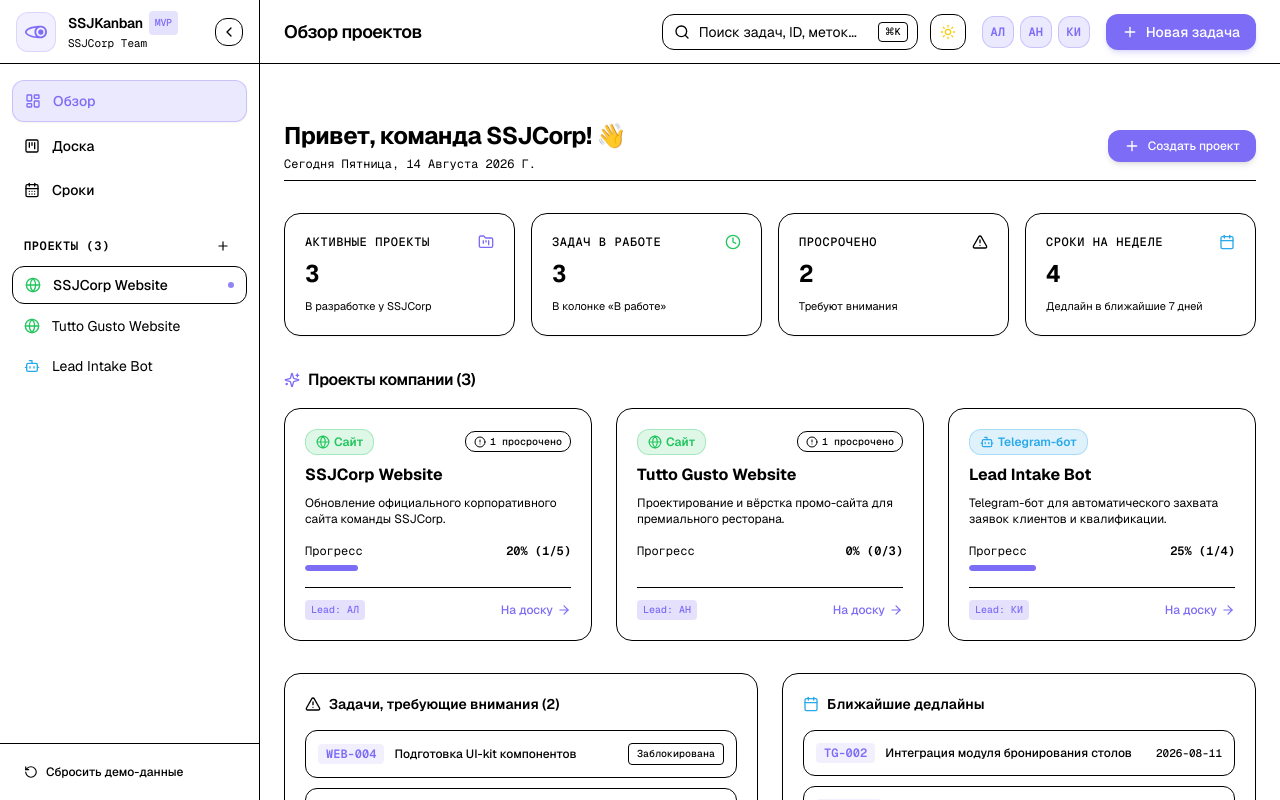
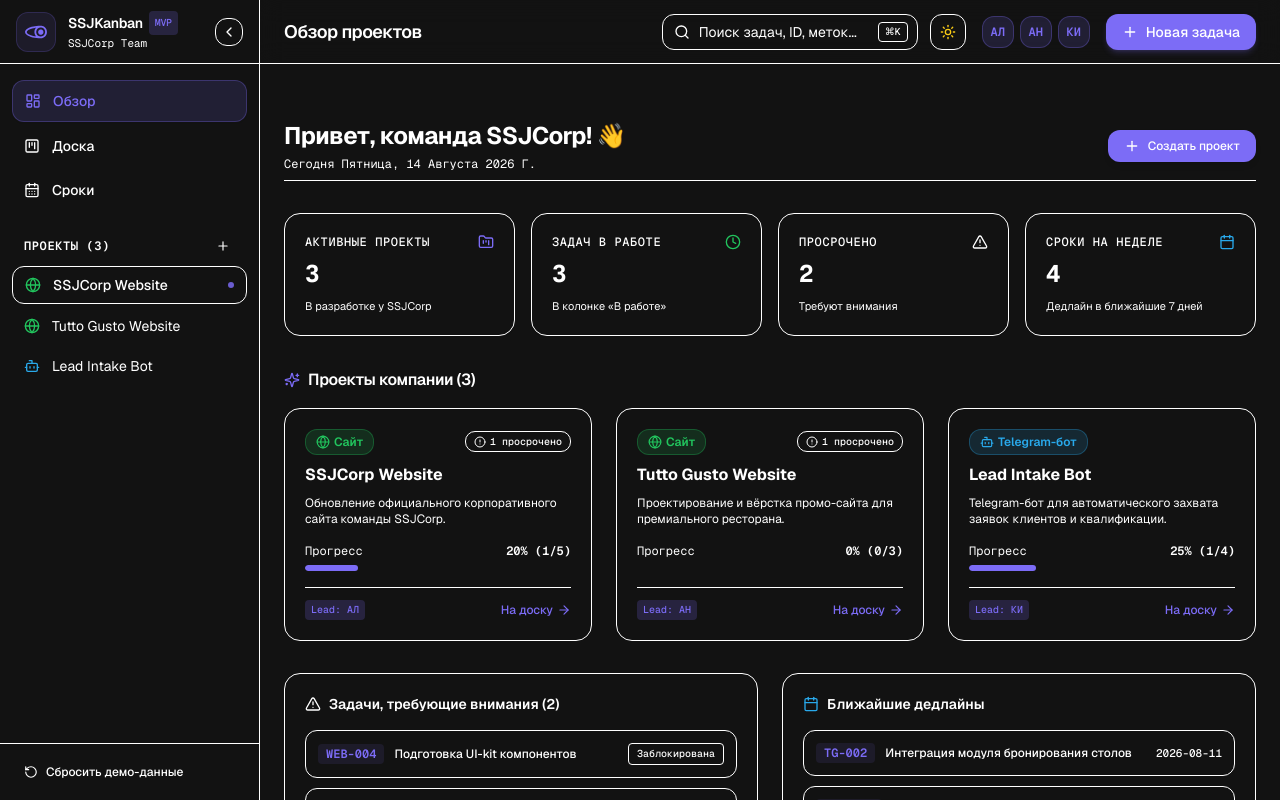
Before and after one commit to purrfect0/kanban-front, a Next.js app: page / in a window 1280 px wide. Shown: the top 800 px of the page. Built offline with nearby package versions, Linux system fonts and the light colour scheme.

Commit message:
integrate next-themes and fix modal colors

```diff
--- a/package.json
+++ b/package.json
@@ -27,6 +27,7 @@
     "geist": "^1.3.1",
     "lucide-react": "^0.469.0",
     "next": "^15.1.4",
+    "next-themes": "^0.4.6",
     "react": "^19.0.0",
     "react-dom": "^19.0.0",
     "tailwind-merge": "^2.6.0"
--- a/src/app/globals.css
+++ b/src/app/globals.css
@@ -4,29 +4,6 @@
 
 @layer base {
   :root {
-    --background: 240 10% 2%;
-    --foreground: 0 0% 96%;
-    --card: 240 4% 6%;
-    --card-foreground: 0 0% 96%;
-    --popover: 240 4% 6%;
-    --popover-foreground: 0 0% 96%;
-    --primary: 248 89% 69%;
-    --primary-foreground: 0 0% 100%;
-    --secondary: 240 4% 10%;
-    --secondary-foreground: 0 0% 96%;
-    --muted: 240 4% 10%;
-    --muted-foreground: 240 4% 65%;
-    --accent: 240 4% 10%;
-    --accent-foreground: 0 0% 96%;
-    --destructive: 0 84.2% 60.2%;
-    --destructive-foreground: 0 0% 98%;
-    --border: 0 0% 100% / 0.12;
-    --input: 0 0% 100% / 0.12;
-    --ring: 248 89% 69%;
-    --radius: 0.75rem;
-  }
-
-  html.light {
     --background: 0 0% 98%;
     --foreground: 240 10% 4.1%;
     --card: 0 0% 100%;
@@ -38,7 +15,7 @@
     --secondary: 240 4.8% 95.9%;
     --secondary-foreground: 240 5.9% 10%;
     --muted: 240 4.8% 94%;
-    --muted-foreground: 240 3.8% 40%;
+    --muted-foreground: 240 3.8% 42%;
     --accent: 240 4.8% 95.9%;
     --accent-foreground: 240 5.9% 10%;
     --destructive: 0 84.2% 60.2%;
@@ -46,27 +23,28 @@
     --border: 240 5.9% 88%;
     --input: 240 5.9% 88%;
     --ring: 248 89% 69%;
+    --radius: 0.75rem;
   }
 
-  html.dark {
-    --background: 240 10% 2%;
+  .dark {
+    --background: 0 0% 2%;
     --foreground: 0 0% 96%;
-    --card: 240 4% 6%;
+    --card: 240 3% 6%;
     --card-foreground: 0 0% 96%;
-    --popover: 240 4% 6%;
+    --popover: 240 3% 6%;
     --popover-foreground: 0 0% 96%;
     --primary: 248 89% 69%;
     --primary-foreground: 0 0% 100%;
-    --secondary: 240 4% 10%;
+    --secondary: 240 4% 9%;
     --secondary-foreground: 0 0% 96%;
-    --muted: 240 4% 10%;
-    --muted-foreground: 240 4% 65%;
-    --accent: 240 4% 10%;
+    --muted: 240 4% 9%;
+    --muted-foreground: 240 4% 60%;
+    --accent: 240 4% 9%;
     --accent-foreground: 0 0% 96%;
     --destructive: 0 84.2% 60.2%;
     --destructive-foreground: 0 0% 98%;
-    --border: 0 0% 100% / 0.12;
-    --input: 0 0% 100% / 0.12;
+    --border: 0 0% 100% / 0.08;
+    --input: 0 0% 100% / 0.08;
     --ring: 248 89% 69%;
   }
 }
@@ -77,10 +55,6 @@
   }
   body {
     @apply bg-background text-foreground font-sans antialiased selection:bg-ssj-purple/20 selection:text-ssj-purple;
-  }
-
-  option {
-    @apply bg-background text-foreground;
   }
 }
 
--- a/src/app/layout.tsx
+++ b/src/app/layout.tsx
@@ -1,5 +1,6 @@
 import type { Metadata } from "next";
 import { Geist, Geist_Mono } from "next/font/google";
+import { ThemeProvider } from "@/components/theme-provider";
 import "./globals.css";
 
 const geistSans = Geist({
@@ -26,11 +27,16 @@
   children: React.ReactNode;
 }>) {
   return (
-    <html lang="ru" className="dark">
-      <body
-        className={`${geistSans.variable} ${geistMono.variable} antialiased min-h-screen bg-background text-foreground`}
-      >
-        {children}
+    <html lang="ru" suppressHydrationWarning className={`${geistSans.variable} ${geistMono.variable}`}>
+      <body className="min-h-screen bg-background text-foreground antialiased font-sans">
+        <ThemeProvider
+          attribute="class"
+          defaultTheme="dark"
+          enableSystem
+          disableTransitionOnChange
+        >
+          {children}
+        </ThemeProvider>
       </body>
     </html>
   );
--- a/src/components/layout/Header.tsx
+++ b/src/components/layout/Header.tsx
@@ -1,25 +1,27 @@
 "use client";
 
-import React, { useEffect, useRef } from "react";
+import React, { useEffect, useRef, useState } from "react";
 import { usePathname, useRouter } from "next/navigation";
+import { useTheme } from "next-themes";
 import {
   Search,
-  Filter,
   Plus,
   Sun,
   Moon,
   X,
-  Globe,
-  Bot,
-  SlidersHorizontal,
 } from "lucide-react";
 import { useKanban } from "@/store/KanbanContext";
-import { cn } from "@/lib/utils";
 
 export const Header: React.FC = () => {
   const pathname = usePathname();
   const router = useRouter();
   const searchInputRef = useRef<HTMLInputElement>(null);
+  const { theme, setTheme, resolvedTheme } = useTheme();
+  const [mounted, setMounted] = useState(false);
+
+  useEffect(() => {
+    setMounted(true);
+  }, []);
 
   const {
     projects,
@@ -29,10 +31,7 @@
     filters,
     setFilters,
     resetFilters,
-    theme,
-    toggleTheme,
     setIsCreateTaskOpen,
-    setIsCreateProjectOpen,
   } = useKanban();
 
   // Keyboard shortcut Ctrl/Cmd + K focus search
@@ -56,8 +55,6 @@
     title = "Сроки и дедлайны";
   }
 
-  const activeProject = projects.find((p) => p.id === activeProjectId);
-
   const hasActiveFilters =
     Boolean(filters.searchQuery) ||
     Boolean(filters.columnId) ||
@@ -67,8 +64,15 @@
     Boolean(filters.onlyOverdue) ||
     Boolean(filters.onlyBlocked);
 
+  const currentTheme = theme === "system" ? resolvedTheme : theme;
+  const isDark = currentTheme === "dark";
+
+  const toggleTheme = () => {
+    setTheme(isDark ? "light" : "dark");
+  };
+
   return (
-    <header className="sticky top-0 z-30 flex h-16 w-full items-center justify-between border-b bg-card/80 px-4 md:px-6 backdrop-blur-md border-border/60">
+    <header className="sticky top-0 z-30 flex h-16 w-full items-center justify-between border-b bg-card/90 px-4 md:px-6 backdrop-blur-md border-border/80">
       {/* Title & Project Selector */}
       <div className="flex items-center gap-4">
         <h1 className="text-lg font-semibold tracking-tight text-foreground hidden sm:block">
@@ -77,7 +81,7 @@
 
         {/* Project Selector for /board */}
         {cleanPathname.startsWith("/board") && projects.length > 0 && (
-          <div className="flex items-center gap-2 bg-muted/50 border border-border/80 rounded-xl px-2.5 py-1">
+          <div className="flex items-center gap-2 bg-muted/50 border border-border rounded-xl px-2.5 py-1">
             <span className="text-xs font-mono text-muted-foreground hidden md:inline">
               Проект:
             </span>
@@ -138,9 +142,9 @@
         <button
           onClick={toggleTheme}
           className="flex h-9 w-9 items-center justify-center rounded-xl border border-border bg-background text-muted-foreground hover:bg-muted hover:text-foreground transition-colors"
-          title={theme === "dark" ? "Переключить на светлую тему" : "Переключить на тёмную тему"}
+          title={mounted && isDark ? "Переключить на светлую тему" : "Переключить на тёмную тему"}
         >
-          {theme === "dark" ? (
+          {mounted && isDark ? (
             <Sun className="h-4 w-4 text-yellow-400" />
           ) : (
             <Moon className="h-4 w-4 text-slate-700" />
--- /dev/null
+++ b/src/components/theme-provider.tsx
@@ -0,0 +1,11 @@
+"use client";
+
+import * as React from "react";
+import { ThemeProvider as NextThemesProvider } from "next-themes";
+
+export function ThemeProvider({
+  children,
+  ...props
+}: React.ComponentProps<typeof NextThemesProvider>) {
+  return <NextThemesProvider {...props}>{children}</NextThemesProvider>;
+}
```
Also changed, not shown: 1 other file (tests, documents, lock files or other folders).
